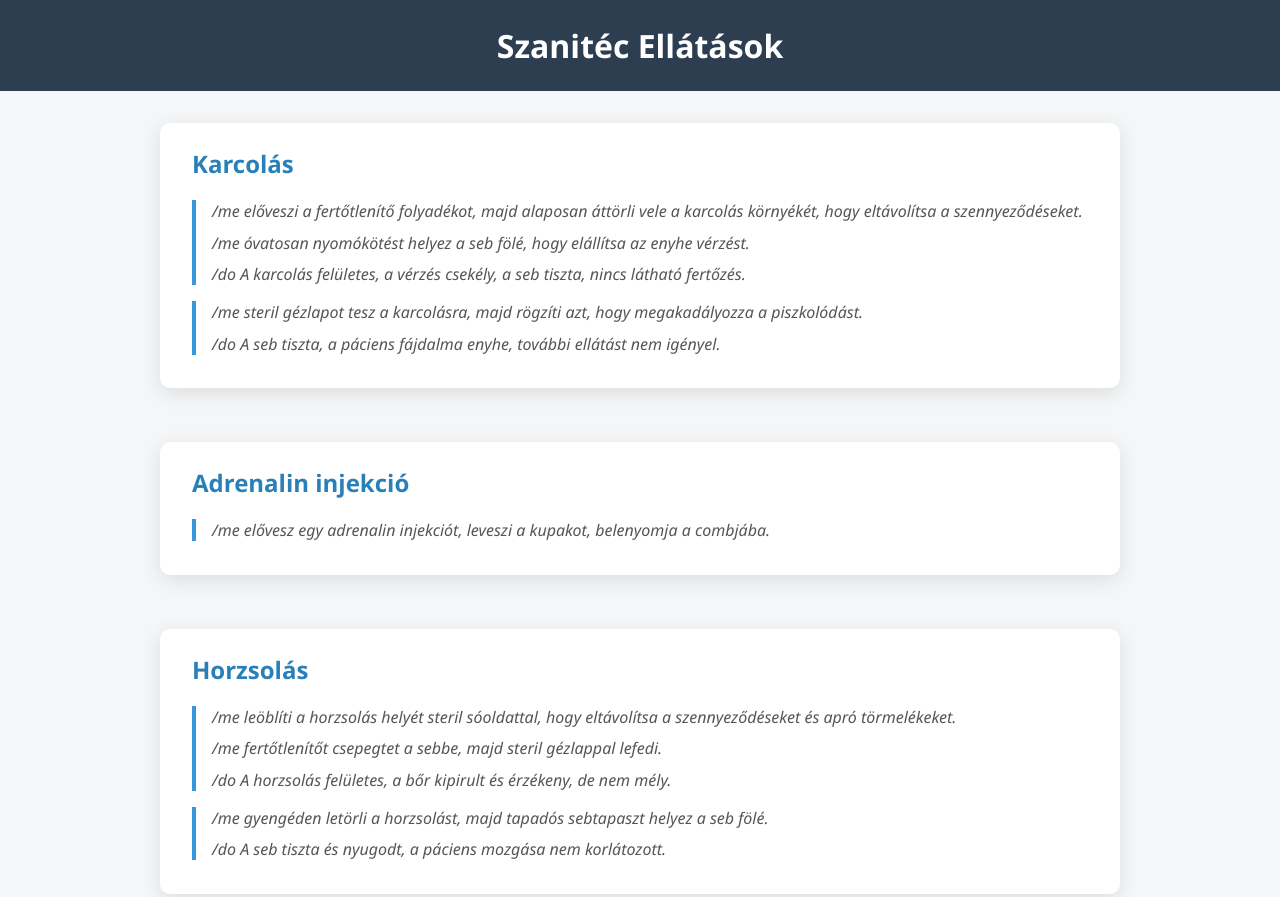
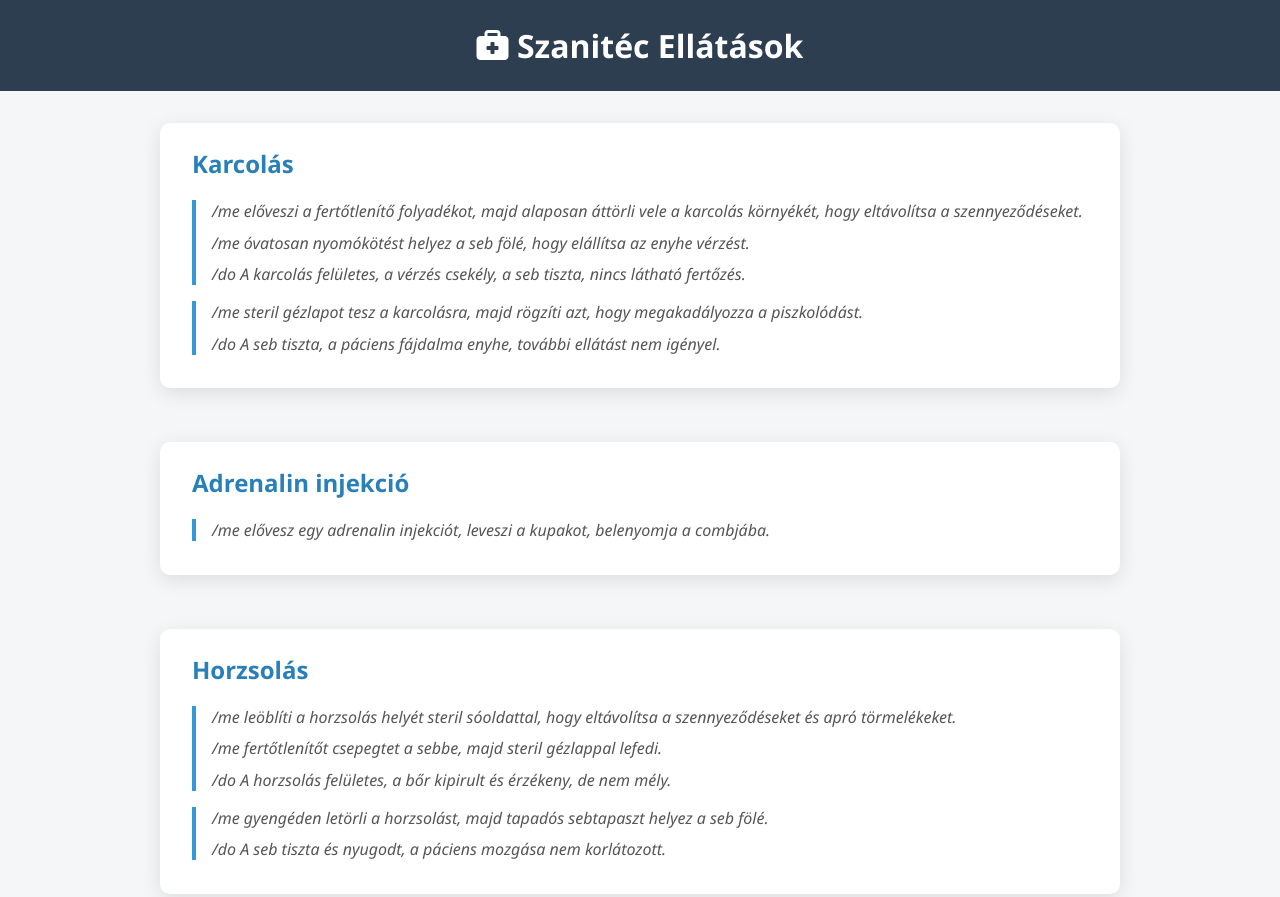
Before and after one commit to szabogaborr/szanitec-ellatasok, a plain HTML site: page index.html in a window 1280 px wide. Shown: the top 897 px of the page. Drawn offline with Linux system fonts and the light colour scheme.

Commit message:
Update index.html

```diff
--- a/index.html
+++ b/index.html
@@ -5,9 +5,10 @@
 <meta name="viewport" content="width=device-width, initial-scale=1" />
 <title>Szanitéc Ellátások</title>
 <link rel="stylesheet" href="style.css">
+	<link rel="stylesheet" href="https://cdnjs.cloudflare.com/ajax/libs/font-awesome/6.4.0/css/all.min.css">
 </head>
 <body>
-<header>Szanitéc Ellátások</header>
+<header><i class="fas fa-briefcase-medical"></i> Szanitéc Ellátások</header>
 <main>
 
 <section>
```
